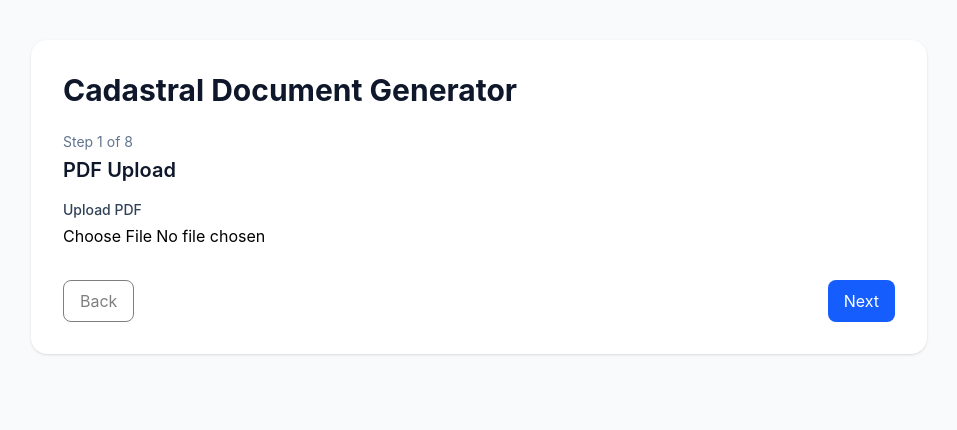
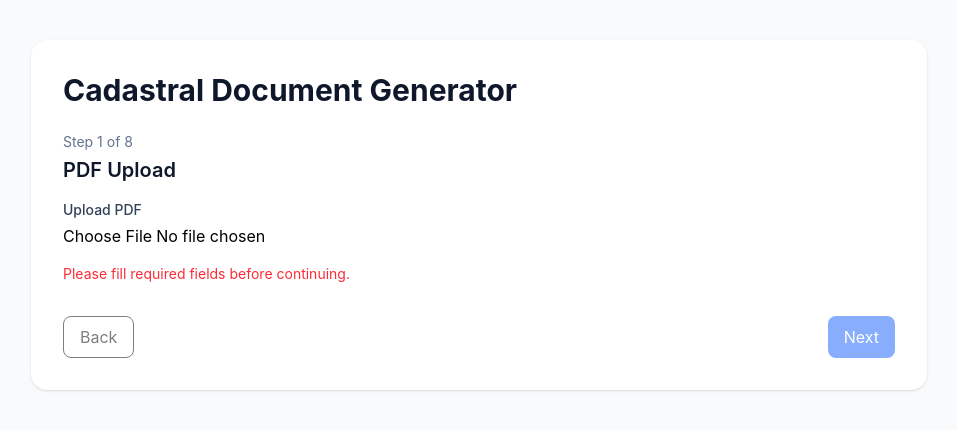
Before and after one commit to Misho-1019/Cadastral-Doc-Automation, a React (Vite) app in the folder frontend/: page / in a window 1280 px wide. Both pictures are taken after a click on the button "Start New Document". Shown: the top 430 px of the page, without its empty margins (161-1118 px from the left). Built offline with nearby package versions, Linux system fonts and the light colour scheme.

Commit message:
Add basic step validation to form

```diff
--- a/frontend/src/App.jsx
+++ b/frontend/src/App.jsx
@@ -202,6 +202,34 @@ function App() {
         }
     };
 
+    const isStepValid = () => {
+        switch (step) {
+            case 0:
+                return !!file;
+
+            case 1:
+                return formData.seller_name && formData.seller_egn;
+
+            case 2:
+                return formData.buyer_name && formData.buyer_egn;
+
+            case 3:
+                return formData.contract_date && formData.notary_name;
+
+            case 4:
+                return formData.sale_price;
+
+            case 5:
+                return formData.seller_bank_name && formData.seller_bank_iban;
+
+            case 6:
+                return formData.tax_evaluation;
+
+            default:
+                return true;
+        }
+    };
+
     if (screen === "home") {
         return (
             <main className="flex min-h-screen items-center justify-center bg-slate-50 px-6">
@@ -272,6 +300,12 @@ function App() {
 
                     {renderStep()}
 
+                    {!isStepValid() && (
+                        <p className="text-sm text-red-500">
+                            Please fill required fields before continuing.
+                        </p>
+                    )}
+
                     <div className="mt-8 flex justify-between">
                         <button
                             type="button"
@@ -286,7 +320,8 @@ function App() {
                             <button
                                 type="button"
                                 onClick={() => setStep((prev) => prev + 1)}
-                                className="rounded-lg bg-blue-600 px-4 py-2 text-white"
+                                disabled={!isStepValid()}
+                                className="rounded-lg bg-blue-600 px-4 py-2 text-white disabled:opacity-50"
                             >
                                 Next
                             </button>
```
